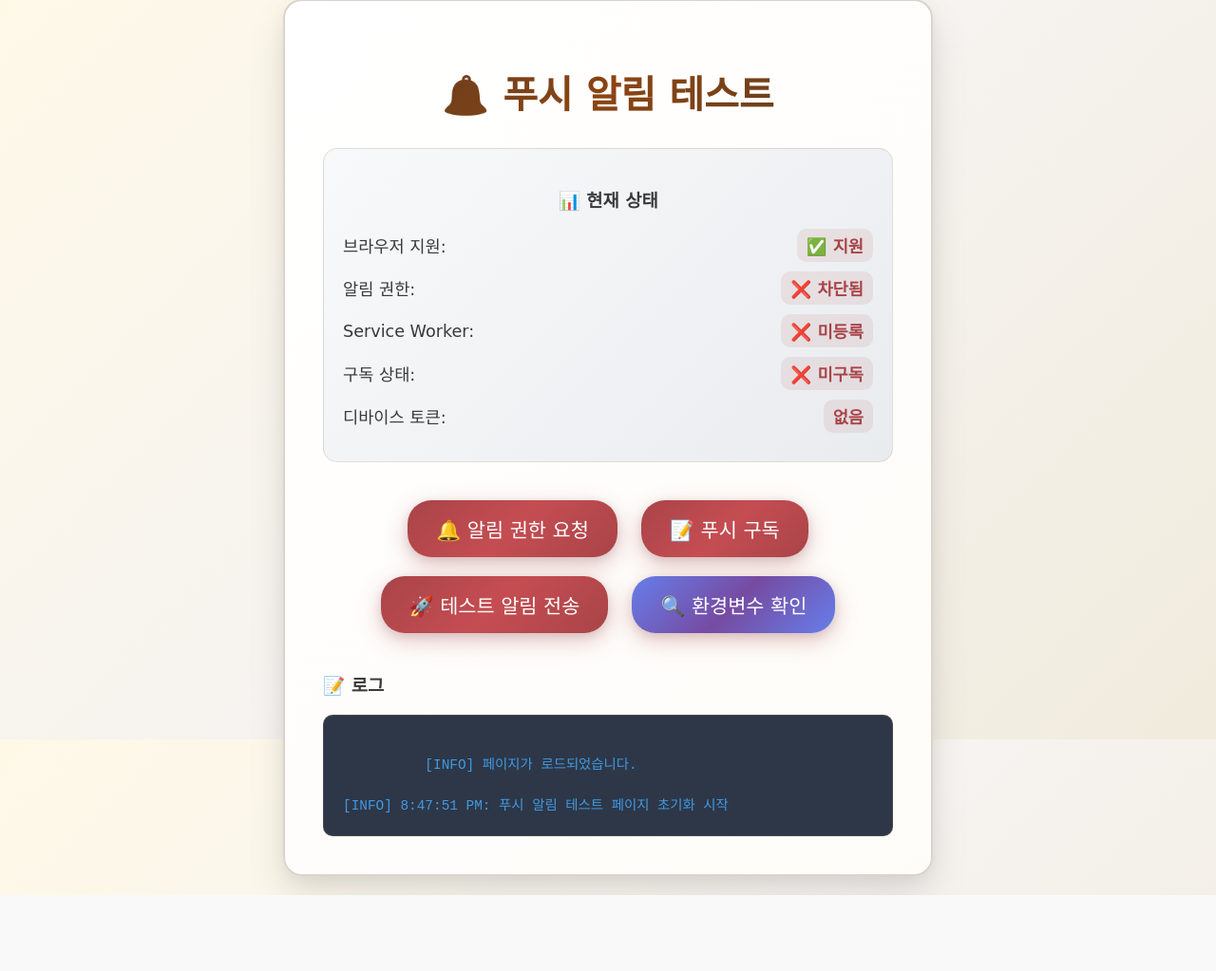
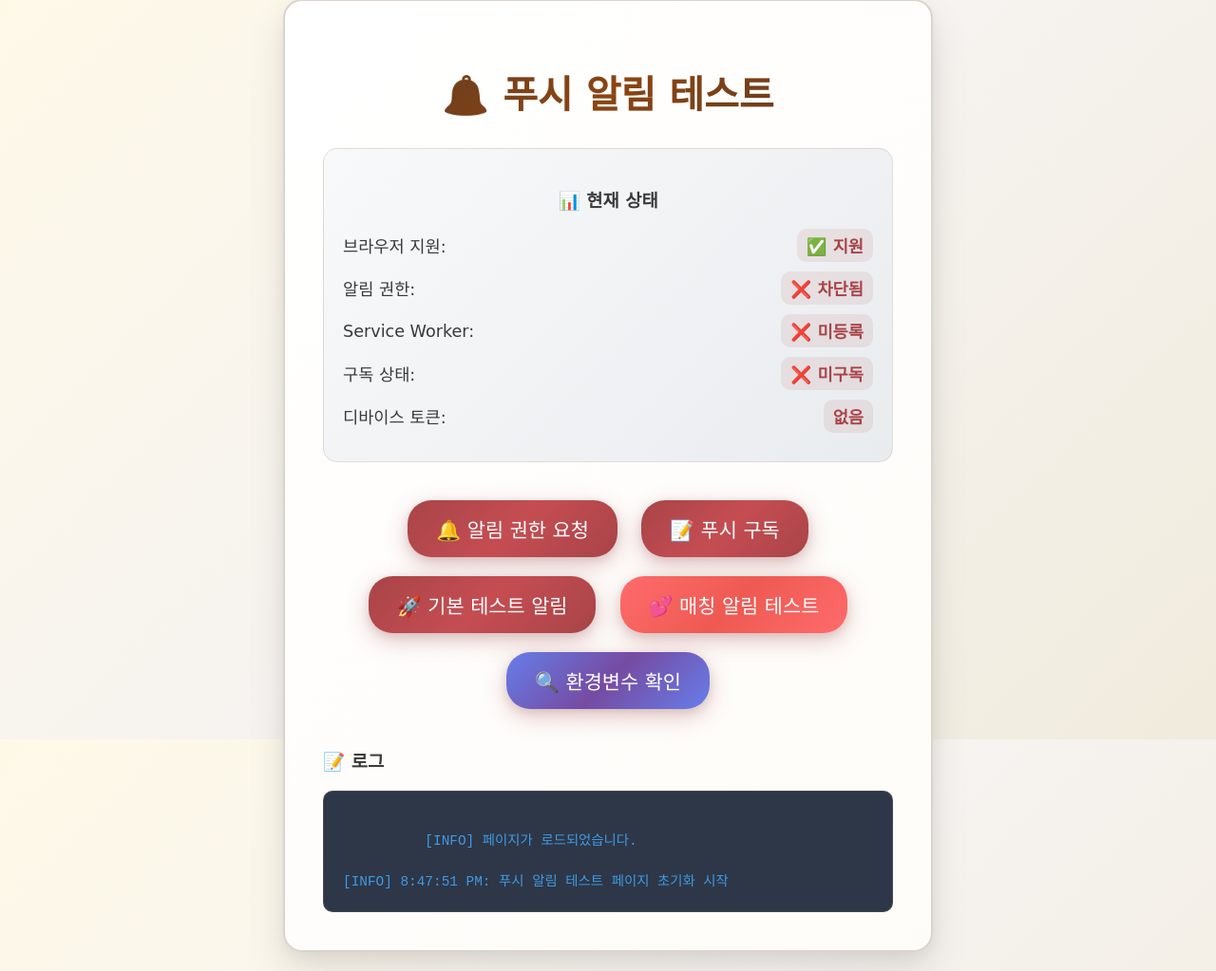
Before and after one commit to depaier/LOVE-CODE, a Flask app: page /push-test in a window 1280 px wide. Shown: the part 21-1044 px from the top of the page at 95% size. Before the commit the page ends 964 px from the top, so only its background shows below. Run offline with Flask 3, Linux system fonts and the light colour scheme; parts of the project's set-up code (start-up, migrations or seed data) failed here and were passed over; some web fonts are replaced.

Commit message:
실제 매칭 알림과 동일한 테스트 기능 추가
- 매칭 알림 테스트 버튼 추가 (💕 매칭 알림 테스트)
- API에서 test_type으로 basic/matching 구분하여 처리
- 매칭 테스트 시 실제 매칭 알림과 동일한 데이터 구조 전송
- Service Worker 버전 v3로 업데이트 및 디버깅 강화
- 매칭 알림 감지 시 특별 로그 출력으로 추적 용이
- 실제 매칭 상황과 동일한 조건에서 알림 클릭 동작 테스트 가능

```diff
--- a/api/index.py
+++ b/api/index.py
@@ -1826,6 +1826,7 @@ def send_test_notification():
         print(f"📝 요청 데이터: {data}")
 
         device_token = data.get('device_token')
+        test_type = data.get('test_type', 'basic')  # 'basic' 또는 'matching'
         title = data.get('title', '🔔 LOVE-CODE 테스트')
         body = data.get('body', '푸시 알림이 정상적으로 작동하고 있습니다! 🎉')
 
@@ -1853,11 +1854,25 @@ def send_test_notification():
 
         print(f"🔧 구독 정보 구성 완료: endpoint={subscription_info['endpoint'][:50]}...")
 
-        test_data = {
-            'action': 'test',
-            'timestamp': str(datetime.now()),
-            'source': 'vercel-test'
-        }
+        # 테스트 타입에 따라 다른 데이터 전송
+        if test_type == 'matching':
+            # 실제 매칭 알림과 동일한 데이터 구조
+            title = "🎉 사주 매칭이 완료되었습니다!"
+            body = "총 3명의 매칭 상대를 찾았어요. 확인해보세요!"
+            test_data = {
+                'action': 'view_matches',
+                'user_id': subscription.get('user_id', 1),  # 실제 user_id 사용
+                'source': 'test-matching'
+            }
+            print(f"🎯 매칭 테스트 데이터: {test_data}")
+        else:
+            # 기본 테스트
+            test_data = {
+                'action': 'test',
+                'timestamp': str(datetime.now()),
+                'source': 'vercel-test'
+            }
+            print(f"🔧 기본 테스트 데이터: {test_data}")
 
         print(f"📤 푸시 알림 전송 시도: {title}")
         result = send_push_notification(subscription_info, title, body, test_data)
@@ -1865,7 +1880,11 @@ def send_test_notification():
 
         if result:
             print("✅ 테스트 알림 전송 성공!")
-            return jsonify({'message': '테스트 알림이 성공적으로 전송되었습니다!'})
+            return jsonify({
+                'message': f'{test_type} 테스트 알림이 성공적으로 전송되었습니다!',
+                'test_type': test_type,
+                'data_sent': test_data
+            })
         else:
             print("❌ 테스트 알림 전송 실패")
             return jsonify({'error': '알림 전송에 실패했습니다. 서버 로그를 확인해주세요.'}), 500
--- a/templates/push_test.html
+++ b/templates/push_test.html
@@ -191,7 +191,8 @@
        <div>
          <button class="btn" id="request-permission">🔔 알림 권한 요청</button>
          <button class="btn" id="subscribe-push">📝 푸시 구독</button>
-        <button class="btn" id="send-test">🚀 테스트 알림 전송</button>
+         <button class="btn" id="send-test">🚀 기본 테스트 알림</button>
+         <button class="btn" id="send-matching-test" style="background: linear-gradient(135deg, #ff6b6b 0%, #ee5a52 50%, #ff6b6b 100%);">💕 매칭 알림 테스트</button>
          <button
            class="btn"
            id="debug-env"
@@ -409,13 +410,14 @@
                headers: { "Content-Type": "application/json" },
                body: JSON.stringify({
                  device_token: deviceToken,
+                 test_type: "basic"
                }),
              });
 
              const result = await response.json();
 
              if (response.ok) {
-              addLog("🚀 테스트 알림 전송 성공!", "success");
+               addLog("🚀 기본 테스트 알림 전송 성공!", "success");
                addLog(`서버 응답: ${result.message}`, "info");
              } else {
                addLog(`테스트 알림 전송 실패: ${result.error}`, "error");
@@ -425,7 +427,52 @@
            } finally {
              const button = document.getElementById("send-test");
              button.disabled = false;
-            button.textContent = "🚀 테스트 알림 전송";
+             button.textContent = "🚀 기본 테스트 알림";
+           }
+         });
+
+       // 매칭 알림 테스트 버튼
+       document
+         .getElementById("send-matching-test")
+         .addEventListener("click", async () => {
+           try {
+             if (!deviceToken) {
+               throw new Error(
+                 "디바이스 토큰이 없습니다. 먼저 푸시 구독을 해주세요."
+               );
+             }
+
+             const button = document.getElementById("send-matching-test");
+             button.disabled = true;
+             button.textContent = "⏳ 매칭 알림 전송 중...";
+
+             addLog("💕 매칭 알림 테스트 시작", "info");
+
+             const response = await fetch("/api/push/test", {
+               method: "POST",
+               headers: { "Content-Type": "application/json" },
+               body: JSON.stringify({
+                 device_token: deviceToken,
+                 test_type: "matching"
+               }),
+             });
+
+             const result = await response.json();
+
+             if (response.ok) {
+               addLog("💕 매칭 알림 테스트 전송 성공!", "success");
+               addLog(`서버 응답: ${result.message}`, "info");
+               addLog(`전송된 데이터: ${JSON.stringify(result.data_sent)}`, "info");
+               addLog("🎯 알림을 클릭해서 매칭 페이지로 이동하는지 확인하세요!", "warning");
+             } else {
+               addLog(`매칭 알림 테스트 실패: ${result.error}`, "error");
+             }
+           } catch (error) {
+             addLog(`매칭 알림 테스트 중 오류: ${error.message}`, "error");
+           } finally {
+             const button = document.getElementById("send-matching-test");
+             button.disabled = false;
+             button.textContent = "💕 매칭 알림 테스트";
            }
          });
 
```
Also changed, not shown: static/js/sw.js (+14 -5 lines). Lines whose indentation alone changed are shown as unchanged.
